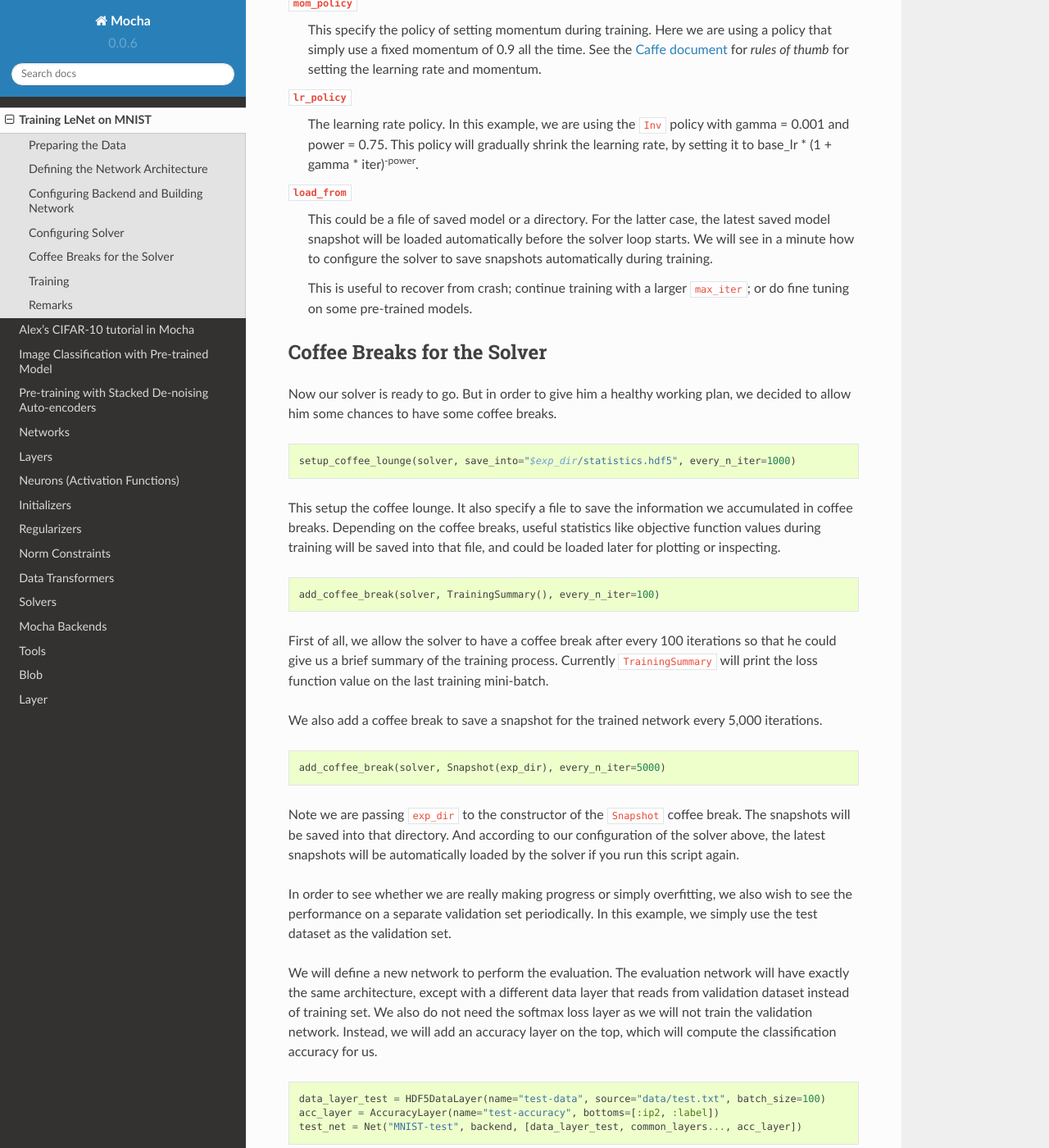
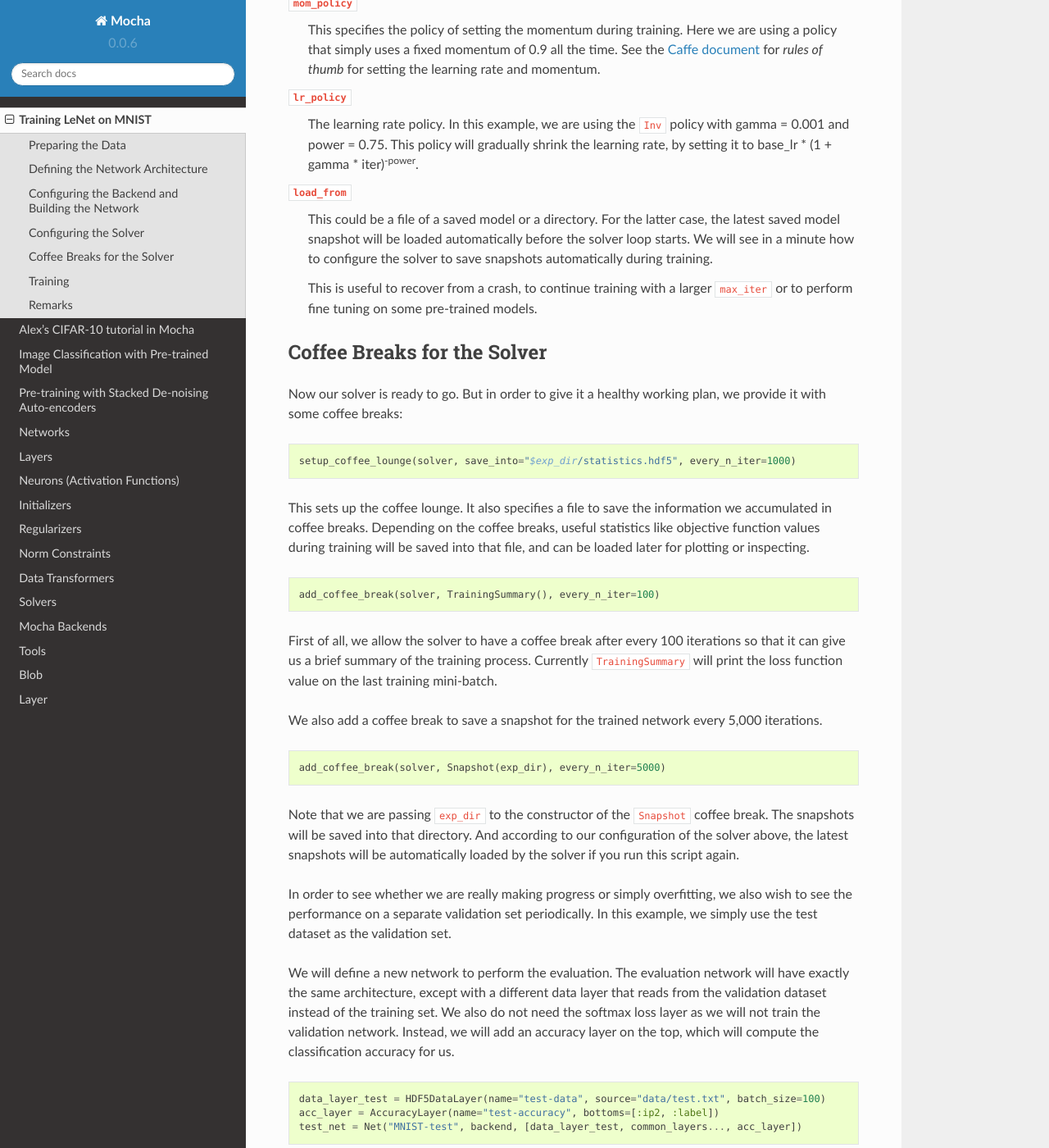
Before and after one commit to pluskid/Mocha.jl, a Sphinx documentation site: the page built from docs/tutorial/mnist.rst, in a window 1280 px wide and 1400 px high, scrolled down 3884 px. Shown: the whole window at 82% size. Built offline with Sphinx 7.4.7 and the Read the Docs theme 2.0.0, drawn with Linux system fonts in a browser that asks for light colours; some of the changed text lies outside the part shown.

Commit message:
tutorial typos

```diff
--- a/docs/tutorial/mnist.rst
+++ b/docs/tutorial/mnist.rst
@@ -151,8 +151,8 @@ directly from the HDF5 data layer. It will compute an averaged loss
 over each mini batch, which allows us to initiate back propagation to
 update network parameters.
 
-Configuring Backend and Building Network
-----------------------------------------
+Configuring the Backend and Building the Network
+------------------------------------------------
 
 Now we have defined all the relevant layers. Let's setup the
 computation backend and construct a network with those layers. In this
@@ -163,7 +163,7 @@ example, we will go with the simple pure Julia CPU backend first:
    backend = CPUBackend()
 
 The ``init`` function of a Mocha Backend will initialize the
-computation backend. With an initialized backend, we could go ahead and
+computation backend. With an initialized backend, we can go ahead and
 construct our network:
 
 .. code-block:: julia
@@ -173,11 +173,11 @@ construct our network:
    net = Net("MNIST-train", backend, [data_layer, common_layers..., loss_layer])
 
 A network is built by passing the constructor an initialized backend,
-and a list of layers. Note we use ``common_layers`` to collect a
+and a list of layers. Note how we use ``common_layers`` to collect a
 subset of the layers. We will explain this in a minute.
 
-Configuring Solver
-------------------
+Configuring the Solver
+----------------------
 
 We will use Stochastic Gradient Descent (SGD) to solve or train our
 deep network.
@@ -204,8 +204,8 @@ The behavior of the solver is specified in the following parameters
   global scaling factor for all the local regularization coefficients
   if any.
 ``mom_policy``
-  This specify the policy of setting momentum during training. Here we are using
-  a policy that simply use a fixed momentum of 0.9 all the time. See the `Caffe document
+  This specifies the policy of setting the momentum during training. Here we are using
+  a policy that simply uses a fixed momentum of 0.9 all the time. See the `Caffe document
   <http://caffe.berkeleyvision.org/tutorial/solver.html>`_ for *rules
   of thumb* for setting the learning rate and momentum.
 ``lr_policy``
@@ -214,36 +214,35 @@ The behavior of the solver is specified in the following parameters
   gradually shrink the learning rate, by setting it to base_lr * (1 +
   gamma * iter)\ :sup:`-power`.
 ``load_from``
-  This could be a file of saved model or a directory. For the latter case, the
+  This could be a file of a saved model or a directory. For the latter case, the
   latest saved model snapshot will be loaded automatically before the solver
   loop starts. We will see in a minute how to configure the solver to save
   snapshots automatically during training.
 
-  This is useful to recover from crash; continue training with a larger
-  ``max_iter``; or do fine tuning on some pre-trained models.
+  This is useful to recover from a crash, to continue training with a larger
+  ``max_iter`` or to perform fine tuning on some pre-trained models.
 
 Coffee Breaks for the Solver
 ----------------------------
 
-Now our solver is ready to go. But in order to give him a healthy
-working plan, we decided to allow him some chances to have some coffee
-breaks.
+Now our solver is ready to go. But in order to give it a healthy
+working plan, we provide it with some coffee breaks:
 
 .. code-block:: julia
 
    setup_coffee_lounge(solver, save_into="$exp_dir/statistics.hdf5", every_n_iter=1000)
 
-This setup the coffee lounge. It also specify a file to save the information we
+This sets up the coffee lounge. It also specifies a file to save the information we
 accumulated in coffee breaks. Depending on the coffee breaks, useful statistics
 like objective function values during training will be saved into that file, and
-could be loaded later for plotting or inspecting.
+can be loaded later for plotting or inspecting.
 
 .. code-block:: julia
 
    add_coffee_break(solver, TrainingSummary(), every_n_iter=100)
 
 First of all, we allow the solver to have a coffee break after every
-100 iterations so that he could give us a brief summary of the
+100 iterations so that it can give us a brief summary of the
 training process. Currently ``TrainingSummary`` will print the loss
 function value on the last training mini-batch.
 
@@ -254,7 +253,7 @@ network every 5,000 iterations.
 
    add_coffee_break(solver, Snapshot(exp_dir), every_n_iter=5000)
 
-Note we are passing ``exp_dir`` to the constructor of the ``Snapshot`` coffee
+Note that we are passing ``exp_dir`` to the constructor of the ``Snapshot`` coffee
 break. The snapshots will be saved into that directory. And according to our
 configuration of the solver above, the latest snapshots will
 be automatically loaded by the solver if you run this script again.
@@ -266,8 +265,8 @@ dataset as the validation set.
 
 We will define a new network to perform the evaluation. The evaluation
 network will have exactly the same architecture, except with a
-different data layer that reads from validation dataset instead of
-training set. We also do not need the softmax loss layer as we will
+different data layer that reads from the validation dataset instead of
+the training set. We also do not need the softmax loss layer as we will
 not train the validation network. Instead, we will add an accuracy
 layer on the top, which will compute the classification accuracy for
 us.
@@ -294,18 +293,18 @@ performance:
 
    add_coffee_break(solver, ValidationPerformance(test_net), every_n_iter=1000)
 
-Please note we use a different batch size (100) in the validation
+Please note that we use a different batch size (100) in the validation
 network. During the coffee break, Mocha will run exactly one epoch on
 the validation net (100 iterations in our case, as we have 10,000
-samples in MNIST test set), and report the average classification
+samples in the MNIST test set), and report the average classification
 accuracy. You do not need to specify the number of iterations here as
-the HDF5 data layer will report epoch number as it goes through a full
+the HDF5 data layer will report the epoch number as it goes through a full
 pass of the whole dataset.
 
 Training
 --------
 
-Without further due, we could finally start the training process:
+Without further ado, we can finally start the training process:
 
 .. code-block:: julia
 
@@ -341,12 +340,12 @@ and many factors.
   14-Nov 11:58:01:INFO:root:002100 :: TRAIN obj-val = 0.18091436
   14-Nov 11:58:21:INFO:root:002200 :: TRAIN obj-val = 0.14225903
 
-The training could run faster by enabling native extension for the CPU backend,
-or use a CUDA backend if CUDA compatible GPU devices are available. Please refer
+The training could run faster by enabling the native extension for the CPU backend,
+or by using the CUDA backend if CUDA compatible GPU devices are available. Please refer
 to :doc:`/user-guide/backend` for how to use different backends.
 
-Just to give you a feeling, this is a sample log from running with Native
-Extension enabled CPU backend. It takes about 5 seconds to run 100 iterations.
+Just to give you a feeling for the potential speed improvement, this is a sample log from running with the Native
+Extension enabled CPU backend. It runs at about 20 iterations per second.
 
 .. code-block:: text
 
@@ -384,8 +383,8 @@ CUDA backend. It runs about 300 iterations per second.
 Remarks
 -------
 
-The accuracy from two different trains are different due to different random
-initialization. The objective function values shown here are also slightly
+The accuracy from two different training runs are different due to different random
+initializations. The objective function values shown here are also slightly
 different to Caffe's, as until recently, Mocha counts regularizers in the
-forward stage and add them into objective functions. This behavior is removed to
-avoid unnecessary computation in more recent versions of Mocha.
+forward stage and adds them into the objective functions. This behavior is removed
+in more recent versions of Mocha to avoid unnecessary computations.
```
Also changed, not shown: other parts of docs/tutorial/mnist.rst (+6 -6 lines).
